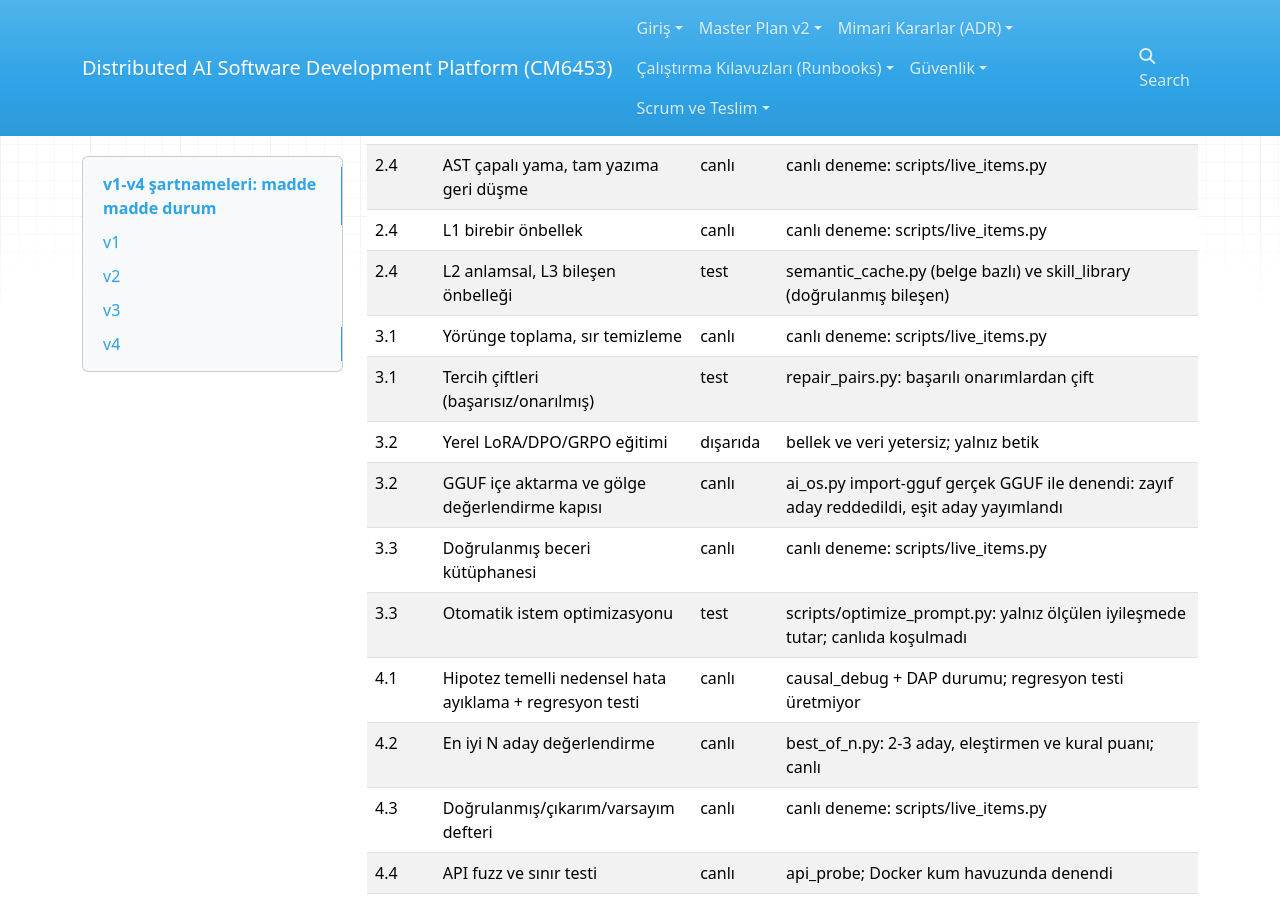
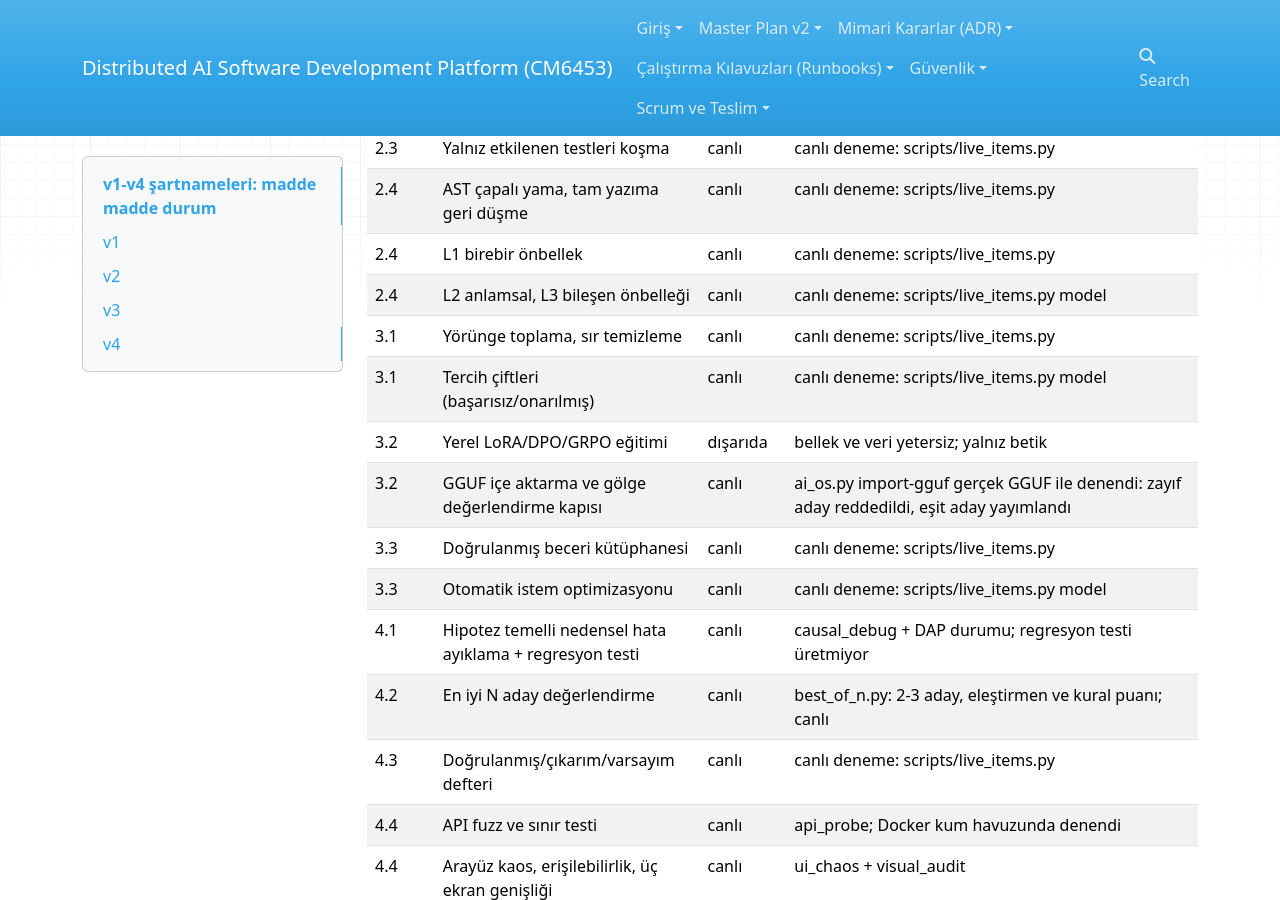
Before and after one commit to bostnishak/distributed-ai-dev-platform, an MkDocs documentation site: the page built from docs/sartname-madde-listesi.md, in a window 1280 px wide and 900 px high, scrolled down 2986 px. Built offline with MkDocs 1.6.1, drawn with Linux system fonts in a browser that asks for light colours; nearby versions of some CDN libraries.

Commit message:
docs: judge, picture score, component reuse, repair pairs and prompt optimisation verified live
Co-Authored-By: Claude Sonnet 5.5 <noreply@anthropic.com>

```diff
--- a/docs/sartname-madde-listesi.md
+++ b/docs/sartname-madde-listesi.md
@@ -64,13 +64,13 @@ Bu dosya `scripts/spec_matrix.tsv` dosyasından üretilir: `python scripts/spec_
 | 2.3 | Yalnız etkilenen testleri koşma | canlı | canlı deneme: scripts/live_items.py |
 | 2.4 | AST çapalı yama, tam yazıma geri düşme | canlı | canlı deneme: scripts/live_items.py |
 | 2.4 | L1 birebir önbellek | canlı | canlı deneme: scripts/live_items.py |
-| 2.4 | L2 anlamsal, L3 bileşen önbelleği | test | semantic_cache.py (belge bazlı) ve skill_library (doğrulanmış bileşen) |
+| 2.4 | L2 anlamsal, L3 bileşen önbelleği | canlı | canlı deneme: scripts/live_items.py model |
 | 3.1 | Yörünge toplama, sır temizleme | canlı | canlı deneme: scripts/live_items.py |
-| 3.1 | Tercih çiftleri (başarısız/onarılmış) | test | repair_pairs.py: başarılı onarımlardan çift |
+| 3.1 | Tercih çiftleri (başarısız/onarılmış) | canlı | canlı deneme: scripts/live_items.py model |
 | 3.2 | Yerel LoRA/DPO/GRPO eğitimi | dışarıda | bellek ve veri yetersiz; yalnız betik |
 | 3.2 | GGUF içe aktarma ve gölge değerlendirme kapısı | canlı | ai_os.py import-gguf gerçek GGUF ile denendi: zayıf aday reddedildi, eşit aday yayımlandı |
 | 3.3 | Doğrulanmış beceri kütüphanesi | canlı | canlı deneme: scripts/live_items.py |
-| 3.3 | Otomatik istem optimizasyonu | test | scripts/optimize_prompt.py: yalnız ölçülen iyileşmede tutar; canlıda koşulmadı |
+| 3.3 | Otomatik istem optimizasyonu | canlı | canlı deneme: scripts/live_items.py model |
 | 4.1 | Hipotez temelli nedensel hata ayıklama + regresyon testi | canlı | causal_debug + DAP durumu; regresyon testi üretmiyor |
 | 4.2 | En iyi N aday değerlendirme | canlı | best_of_n.py: 2-3 aday, eleştirmen ve kural puanı; canlı |
 | 4.3 | Doğrulanmış/çıkarım/varsayım defteri | canlı | canlı deneme: scripts/live_items.py |
```
Also changed, not shown: other parts of docs/sartname-madde-listesi.md (+2 -2 lines), docs/eksik-listesi.md (+2 -2 lines), 2 other files.
